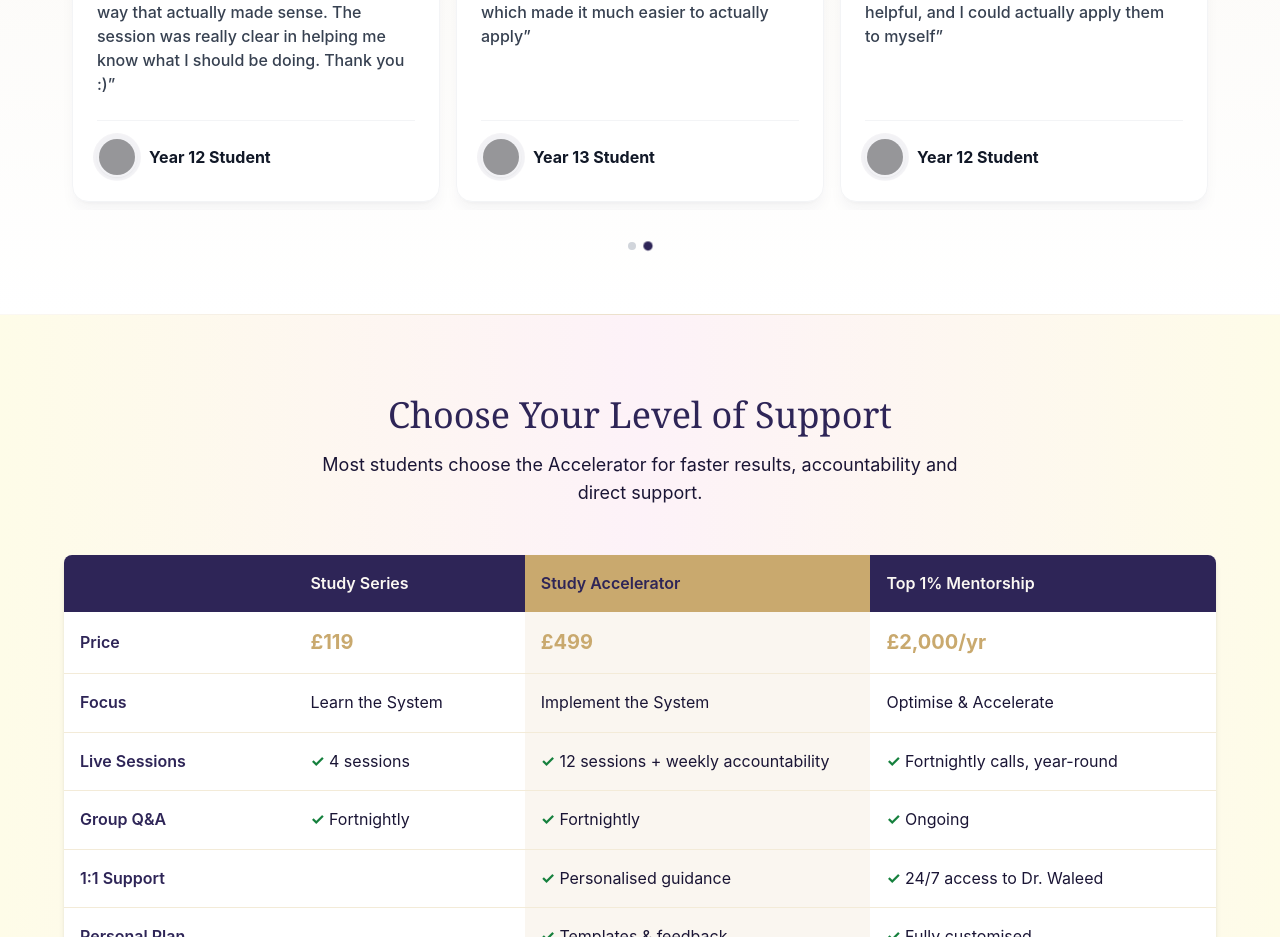
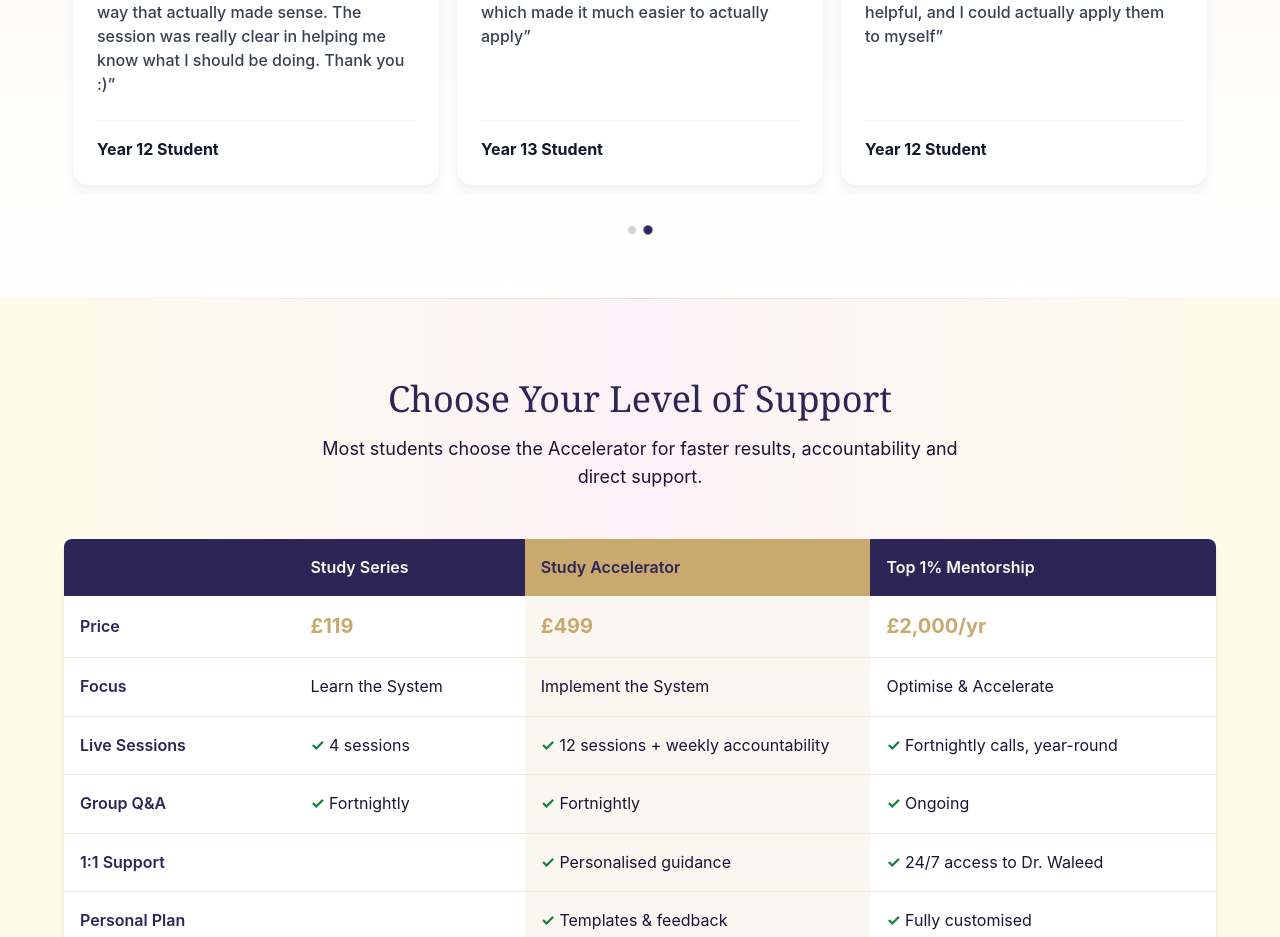
Before and after one commit to StudyAccelerator/Test, a Next.js app: page / in a window 1280 px wide. Shown: the part 4385-5322 px from the top of the page. Built offline with nearby package versions, Linux system fonts and the light colour scheme; grey boxes are pictures that could not be loaded.

Commit message:
Remove blank avatar image placeholders from testimonials

```diff
--- a/components/ui/testimonial-slider.tsx
+++ b/components/ui/testimonial-slider.tsx
@@ -247,34 +247,9 @@ const TestimonialSlider: React.FC = () => {
                       </p>
 
                       <div className="mt-auto pt-3 sm:pt-4 border-t border-gray-100">
-                        <div className="flex items-center">
-                          <div className="relative flex-shrink-0">
-                            <img
-                              width={48}
-                              height={48}
-                              src={testimonial.avatar}
-                              alt={testimonial.name}
-                              className="w-8 h-8 sm:w-10 sm:h-10 rounded-full object-cover border-2 border-white shadow-sm"
-                            />
-                            <motion.div
-                              className="absolute inset-0 rounded-full bg-brand-purple/20"
-                              animate={{
-                                scale: [1, 1.2, 1],
-                                opacity: [0, 0.3, 0],
-                              }}
-                              transition={{
-                                duration: 2,
-                                repeat: Infinity,
-                                repeatDelay: 1,
-                              }}
-                            />
-                          </div>
-                          <div className="ml-3">
-                            <h4 className="font-bold text-sm sm:text-base text-gray-900">
-                              {testimonial.name}
-                            </h4>
-                          </div>
-                        </div>
+                        <h4 className="font-bold text-sm sm:text-base text-gray-900">
+                          {testimonial.name}
+                        </h4>
                       </div>
                     </div>
                   </motion.div>
```
